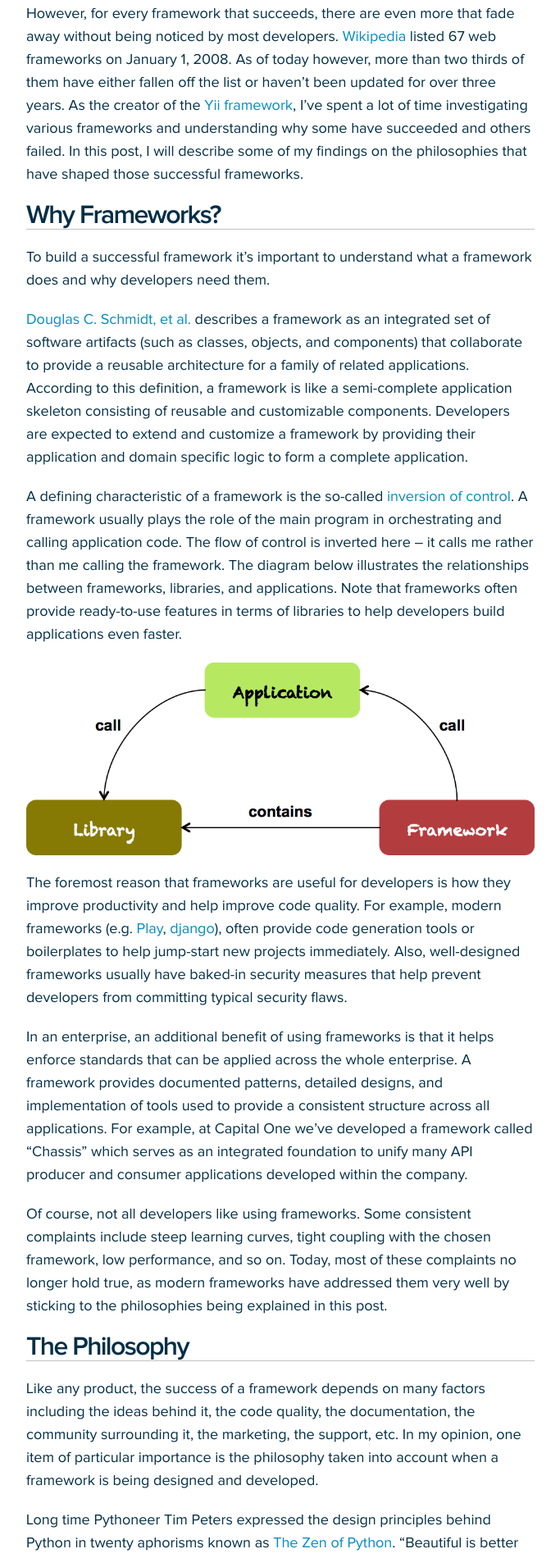
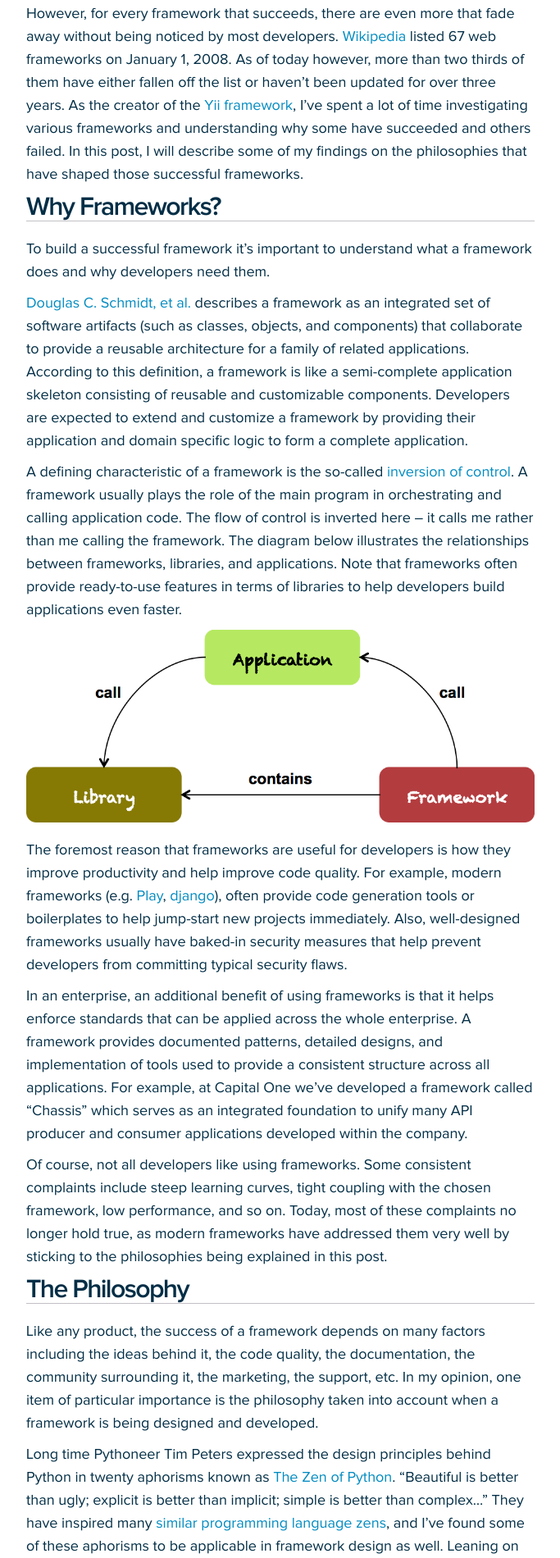
Before and after one commit to CapitalOneCanada/capitalonecanada.github.io, a Jekyll site: the page built from _posts/2015-12-15-successful-framework-philosophies.md, in a window 1280 px wide. Shown: the part 440-2340 px from the top of the page at 82% size, without its empty margins (298-981 px from the left). Built offline with Jekyll 4.4.1, drawn with Linux system fonts in a browser that asks for light colours; Markdown is read by kramdown in place of the engine named in the settings.

Commit message:
updated padding for code blocks

```diff
--- a/css/base.css
+++ b/css/base.css
@@ -9,7 +9,7 @@
 ul ol,
 ol ol,
 ol ul 									{ margin: 0; }
-li code									{ margin-bottom: 10px; }
+code									{ margin-bottom: 10px; }
 
 .wrap									{ width:90%; max-width:620px; margin:0 auto; position:relative; }
 
@@ -77,7 +77,7 @@
 .post #top_header .read_more			{ font-family:"ProxSemibold","Helvetica Neue Bold","Helvetica Neue",Arial,sans-serif; }
 
 .post #main								{ padding: 20px 0; }
-.post #main p							{ margin-bottom:20px; }
+.post #main p							{ margin-bottom: 10px; }
 .post #main img							{ width:auto; max-width:100%; height:auto; display:block; margin:0 auto 20px; }
 
 .post article .contributor				{ width:56px; height:56px; display:block; border-radius:50%; overflow:hidden; position:relative; z-index:4; float:left; margin: 0 8px 0 0}
@@ -127,7 +127,7 @@
 .page #top_header .excerpt				{ font-family:"ProxLight","Helvetica Neue Light","Helvetica Neue",Arial,sans-serif; margin-bottom:16px; }
 .page #top_header .read_more			{ font-family:"ProxSemibold","Helvetica Neue Bold","Helvetica Neue",Arial,sans-serif; }
 .page #main								{ padding: 20px 0; }
-.page #main p							{ margin-bottom:20px; }
+.page #main p							{ margin-bottom: 10px; }
 .page #main img							{ width:auto; max-width:100%; height:auto; display:block; margin:0 auto 20px; }
 
 .page aside.tags						{ margin-bottom:40px; }
```
